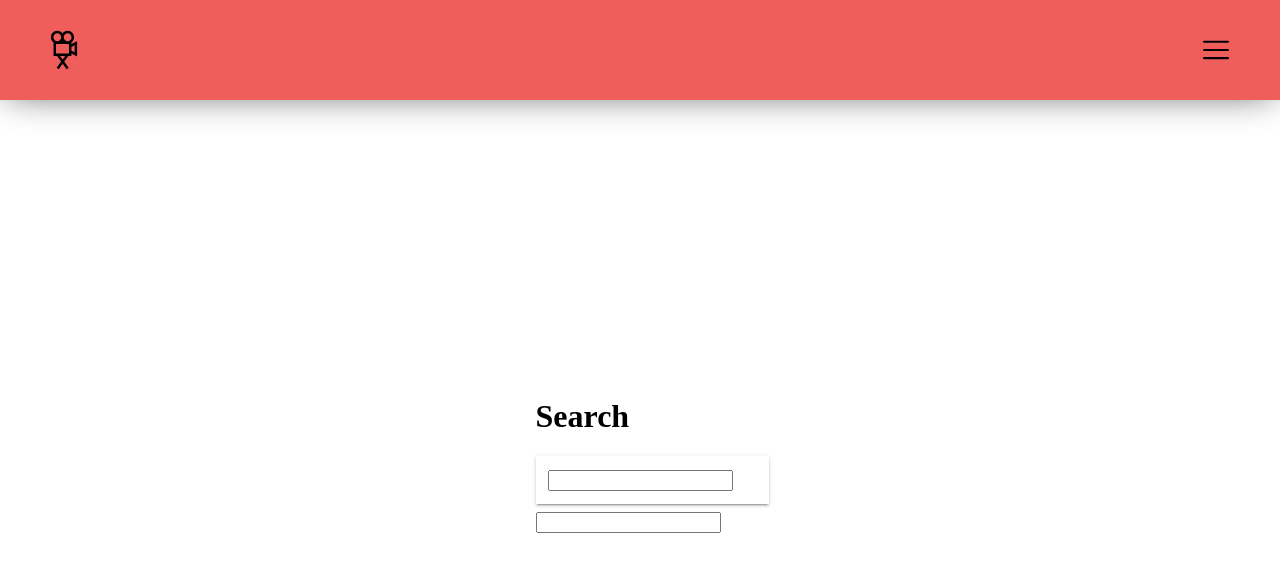
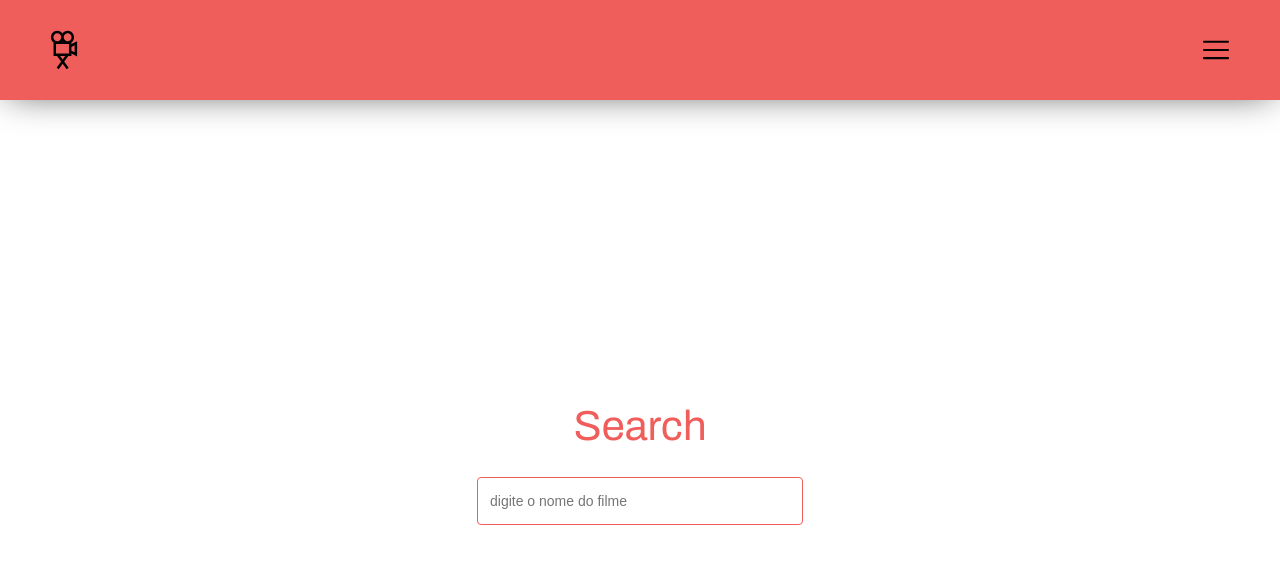
Before and after one commit to yohanemargarida/App_vue_search_movies, a Vue app in the folder movies/: page / in a window 1280 px wide. Shown: the top 572 px of the page. Built offline with nearby package versions, Linux system fonts and the light colour scheme.

Commit message:
style page home completed

```diff
--- a/movies/package.json
+++ b/movies/package.json
@@ -25,6 +25,7 @@
     "eslint-plugin-vue": "^5.0.0",
     "sass": "^1.25.0",
     "sass-loader": "^8.0.2",
+    "vue-cli-plugin-vuetify": "^2.0.5",
     "vue-template-compiler": "^2.6.10"
   }
 }
--- a/movies/src/components/Input.vue
+++ b/movies/src/components/Input.vue
@@ -34,7 +34,6 @@ export default {};
   color: inherit;
   display: flex;
   margin-bottom: 8px;
-  min-height: inherit;
   position: relative;
   width: 100%;
 }
--- a/movies/src/components/Search.vue
+++ b/movies/src/components/Search.vue
@@ -1,13 +1,18 @@
 <template>
   <div>
     <h1>Search</h1>
-    <Input />
-    <input type="text" v-model="inputMovie" @keyup.enter="getResult"/>
+
+    <input
+      type="text"
+      placeholder="digite o nome do filme"
+      v-model="inputMovie"
+      @keyup.enter="getResult"
+    />
 
     <div v-if="searched && listMovies.length">
       <div v-for="movie in listMovies" :key="movie.id">
         <router-link :to="{ name: 'detalhes', query: {id: movie.id} }">
-          <p>Film: {{movie.title}} - popularity: {{movie.popularity}}</p>
+          <a class="film"><span>Film: </span>{{movie.title}} - <span>popularity: </span>{{movie.popularity}}</a>
         </router-link>
       </div>
     </div>
@@ -18,11 +23,7 @@
 </template>
 
 <script>
-import Input from "../components/Input"
 export default {
-  components: {
-    Input,
-  },
   data() {
     return {
       searched: false
@@ -49,7 +50,8 @@ export default {
   methods: {
     getResult() {
       this.$http
-        .get("search/movie?api_key=69f81ecbaec99746aae10a311d0878e8&query=" +
+        .get(
+          "search/movie?api_key=69f81ecbaec99746aae10a311d0878e8&query=" +
             this.inputMovie
         )
         .then(response => {
@@ -64,4 +66,45 @@ export default {
 </script>
 
 <style scoped>
+input {
+  display: block;
+  width: 300px;
+  height: 34px;
+  padding: 6px 12px;
+  font-size: 14px;
+  line-height: 1.4;
+  color: #555;
+  border: 1px solid #f05e5c;
+  border-radius: 4px;
+  margin-bottom: 10px;
+}
+input:focus{
+  box-shadow: 0 0 0 0;
+
+    outline: 0;
+}
+h1 {
+  font-size: 42px;
+  text-align: center;
+  color: #f05e5c;
+}
+div a{
+  line-height: 1.4;
+  font-size: 18px;
+
+}
+div a:link {
+  text-decoration: none;
+  color: #323232;
+}
+a:visited {
+   color: #7f7f7f;
+}
+a:hover {
+  text-decoration: underline;
+   color: #f05e5c;
+}
+span {
+  font-weight: bold;
+}
 </style>
--- a/movies/src/layout/Navbar.vue
+++ b/movies/src/layout/Navbar.vue
@@ -10,7 +10,9 @@
 </template>
 
 <script>
-export default {};
+export default {
+
+};
 </script>
 
 <style>
--- a/movies/src/styles.scss
+++ b/movies/src/styles.scss
@@ -1,5 +1,8 @@
+@import url("https://fonts.googleapis.com/css?family=Archivo&display=swap");
+$font-stack: "Archivo";
 html {
     padding: 0;
+    font-family: $font-stack;
 }
 
 strong {
--- a/movies/src/views/Details.vue
+++ b/movies/src/views/Details.vue
@@ -8,7 +8,7 @@
           <img :src="'https://image.tmdb.org/t/p/w500/' + movie.backdrop_path" />
         </div>
         <div class="genre text">
-          <h2>Gener:</h2>
+          <h2>Genre:</h2>
           <p v-for="genre in listGenre" :key="genre.id">{{ genre, }}</p>
         </div>
         <div class="content">
@@ -47,6 +47,7 @@ export default {
     }
   },
   methods: {
+
     getMovie(id) {
       this.loading = true;
       this.$http
@@ -76,12 +77,10 @@ export default {
 </script>
 
 <style lang="scss">
-@import url("https://fonts.googleapis.com/css?family=Archivo&display=swap");
-$font-stack: "Archivo";
 
 div {
   display: block;
-  font-family: $font-stack;
+
 }
 
 .figure {
```
Also changed, not shown: 1 other file (tests, documents, lock files or other folders).
